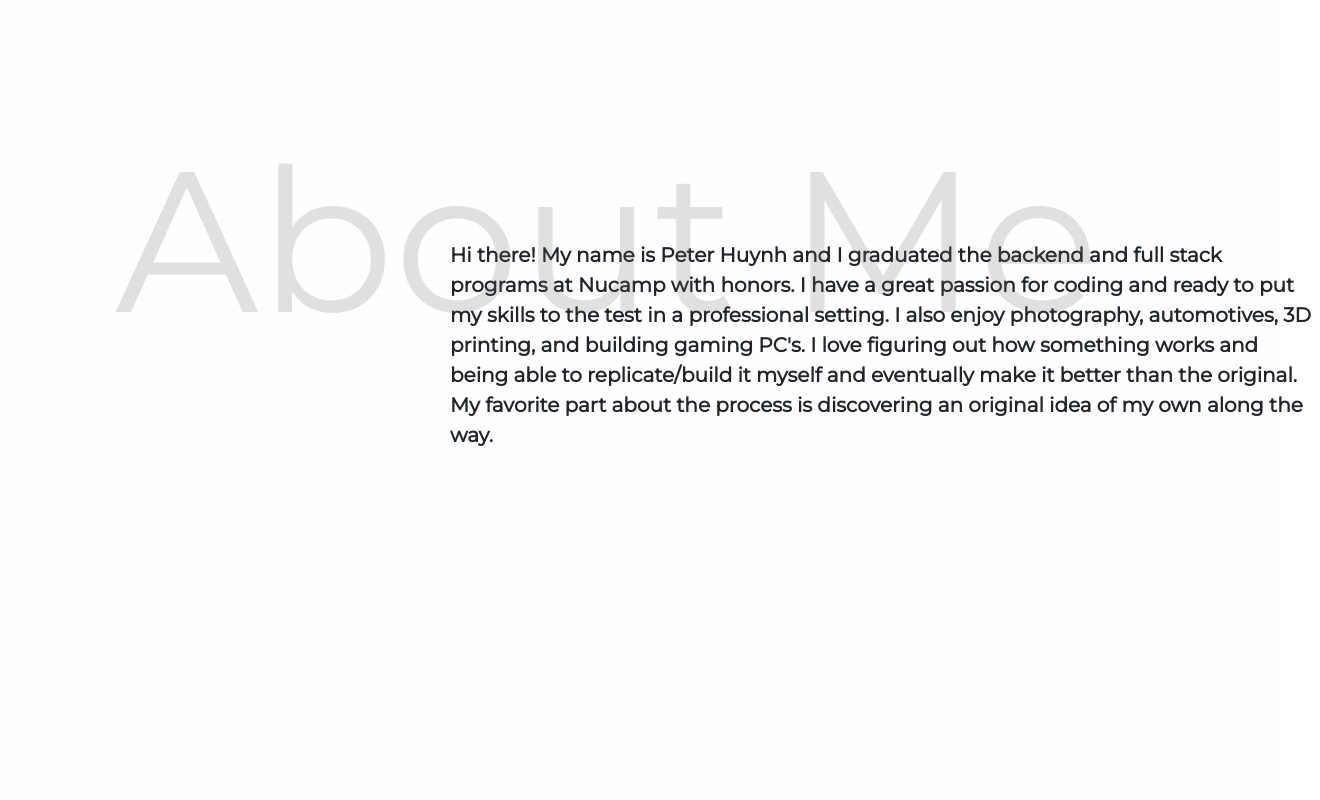
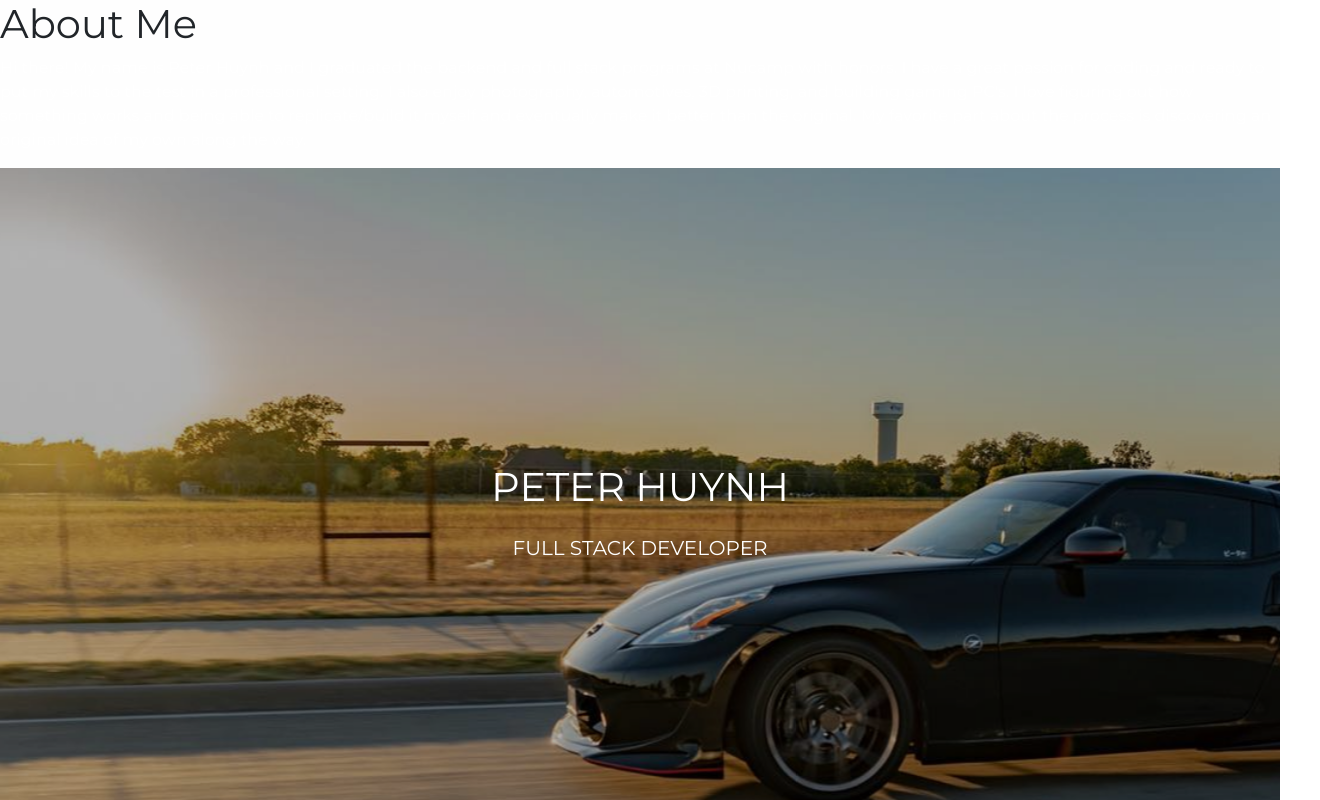
Before and after one commit to Peterhyh/official-website, a React (Create React App) app in the folder frontend/: page / in a window 1280 px wide. Shown: the top 800 px of the page, 1320 px wide, since content can reach past the window. Built offline with nearby package versions, Linux system fonts and the light colour scheme; the HTML template or start-up script is replaced by a standard one; a web font is replaced by a local one.

Commit message:
frontend profilecontent update

```diff
--- a/frontend/src/App.css
+++ b/frontend/src/App.css
@@ -5,8 +5,12 @@
   font-family: 'Montserrat', sans-serif;
 }
 
+
+
+
 body {
   font-family: 'Montserrat', sans-serif;
+  margin: 0;
 }
 
 h1,
@@ -160,147 +164,6 @@ Form {
   text-align: center;
 }
 
-/*ProfileContent------------------------------------------------------------------------------*/
-.bio-container {
-  height: 100vh;
-  position: relative;
-  background-size: cover;
-}
-
-.profile-bio-container {
-  position: relative;
-  display: flex;
-}
-
-.profile-bio-container {
-  font-size: 20px;
-  width: 68%;
-  left: 450px;
-  top: 30%;
-  font-weight: bold;
-
-}
-
-.profile-title-container {
-  position: absolute;
-  color: rgba(107, 106, 106, 0.2);
-  top: 15%;
-  left: 9%;
-  font-weight: bold;
-}
-
-
-.intro-title h1 {
-  font-size: 200px;
-}
-
-
-
-
-
-
-
-
-.profile-pic {
-  border-radius: 100%;
-}
-
-.show-pic {
-  animation-duration: 2s;
-  animation-name: animate-pic;
-}
-
-@keyframes animate-pic {
-  0% {
-    transform: skewX(50deg) translate(-1000px);
-    opacity: 0;
-  }
-
-  70% {
-    transform: translate(0px);
-    opacity: 1;
-  }
-
-  72% {
-    transform: skewX(0deg) translate(0px);
-  }
-
-  100% {
-    transform: skewX(0deg) translate(0px);
-  }
-}
-
-.rocket {
-  display: inline-block;
-}
-
-
-.animateRocket {
-  animation-duration: 7s;
-  animation-name: animate-rocket;
-}
-
-
-
-@keyframes animate-rocket {
-  0% {
-    transform: scale(1) rotate(10deg);
-  }
-
-  5% {
-    transform: scale(1.25) rotate(-15deg);
-  }
-
-  10% {
-    transform: scale(1.5) rotate(5deg);
-  }
-
-  20% {
-    transform: scale(2) rotate(0);
-  }
-
-  100% {
-    transform: scale(20) translate3D(100vw, -100vh, 0) rotate(0);
-  }
-}
-
-
-.animateIntro {
-  animation-duration: 2s;
-  animation-name: animate-intro;
-  display: inline-block;
-  text-align: center;
-  font-size: 2rem;
-  line-height: 1.3;
-  letter-spacing: -.025em;
-  max-width: 95rem;
-  width: 100%;
-  color: #777777;
-}
-
-@keyframes animate-intro {
-  0% {
-    transform: skewX(-50deg) translateX(1000px);
-    opacity: 0
-  }
-
-  70% {
-    transform: translateX(0px);
-    opacity: 1
-  }
-
-  72% {
-    transform: skewX(0deg) translateX(0px);
-
-  }
-
-  100% {
-    transform: skew(0deg) translateX(0px);
-
-  }
-}
-
-
 /*Footer------------------------------------------------------------------------------*/
 
 .site-footer {
--- a/frontend/src/components/home/ProfileContent.js
+++ b/frontend/src/components/home/ProfileContent.js
@@ -1,62 +1,38 @@
-import { Container, Col, Row } from 'reactstrap';
+
 
 
 const ProfileContent = () => {
 
+    const observer = new IntersectionObserver(entries => {
+        entries.forEach(entry => {
+            console.log(entry);
+            if (entry.isIntersecting) {
+                entry.target.classList.add('show');
+            } else {
+                entry.target.classList.remove('show');
+            }
+        })
+    })
+
+    const hiddenElements = document.querySelectorAll('.hidden');
+
+    hiddenElements.forEach(element => observer.observe(element));
+
     return (
-        <div className='bio-container'>
-            <div className='profile-bio-container' >
-                <div >
-                    <span >
-                        Hi there! My name is Peter Huynh and I graduated the backend and full stack programs
-                        at Nucamp with honors. I have a great passion for coding and ready to put my skills to
-                        the test in a professional setting. I also enjoy photography, automotives, 3D printing,
-                        and building gaming PC's. I love figuring out how something works and being able to
-                        replicate/build it myself and eventually make it better than the original. My favorite part
-                        about the process is discovering an original idea of my own along the way.
-                    </span>
-                </div>
-            </div>
-            <div className='profile-title-container' >
-                <div className='intro-title' >
-                    <h1 >About Me</h1>
-                </div>
-            </div >
-        </div>
-
-
+        <>
+            <section class='hidden'>
+                <h1 class='bio-title'>About Me</h1>
+                <p class='bio-description'>Hi there! My name is Peter Huynh and I graduated the backend and full stack programs
+                    at Nucamp with honors. I have a great passion for coding and ready to put my skills to
+                    the test in a professional setting. I also enjoy photography, automotives, 3D printing,
+                    and building gaming PC's. I love figuring out how something works and being able to
+                    replicate/build it myself and eventually make it better than the original. My favorite part
+                    about the process is discovering an original idea of my own along the way.
+                </p>
+            </section>
+        </>
     )
 
 }
 
-
-
 export default ProfileContent;
-
-
-
-
-
-// <Card className='about_me mt-5' style={{ backgroundColor: '#1E1E1EC4' }}>
-        //     <CardBody className='p-5'>
-        //         <Row className='d-flex align-items-center'>
-        //             <Col className='d-flex justify-content-center m-3' md='7'>
-        //                 <Card className='profile_message border-5 border-dark p-4' style={{ backgroundColor: '#61625DC4' }}>
-        //                     <CardTitle>
-        //                         About Me
-        //                     </CardTitle>
-        //                     <CardText>
-        //                         My name is Peter Huynh and I learned how to create this website after
-        //                         completing the software engineering program at Nucamp. During my time at Nucamp,
-        //                         I experienced Python, SQL, DevOps, Bootstrap, React and React Native. I'm currently
-        //                         looking for a job position as a fullstack engineer. Please feel free to email me
-        //                         using the contact page.
-        //                     </CardText>
-        //                 </Card>
-        //             </Col>
-        //             <Col className='d-flex justify-content-center m-3' sm md='4'>
-        //                 <img className='rounded' src={me} alt='Photo of Peter Huynh' />
-        //             </Col>
-        //         </Row>
-        //     </CardBody>
-        // </Card >
```
Also changed, not shown: frontend/src/app/assets/responsive/breakpoints.js (added, +22 -0 lines).
